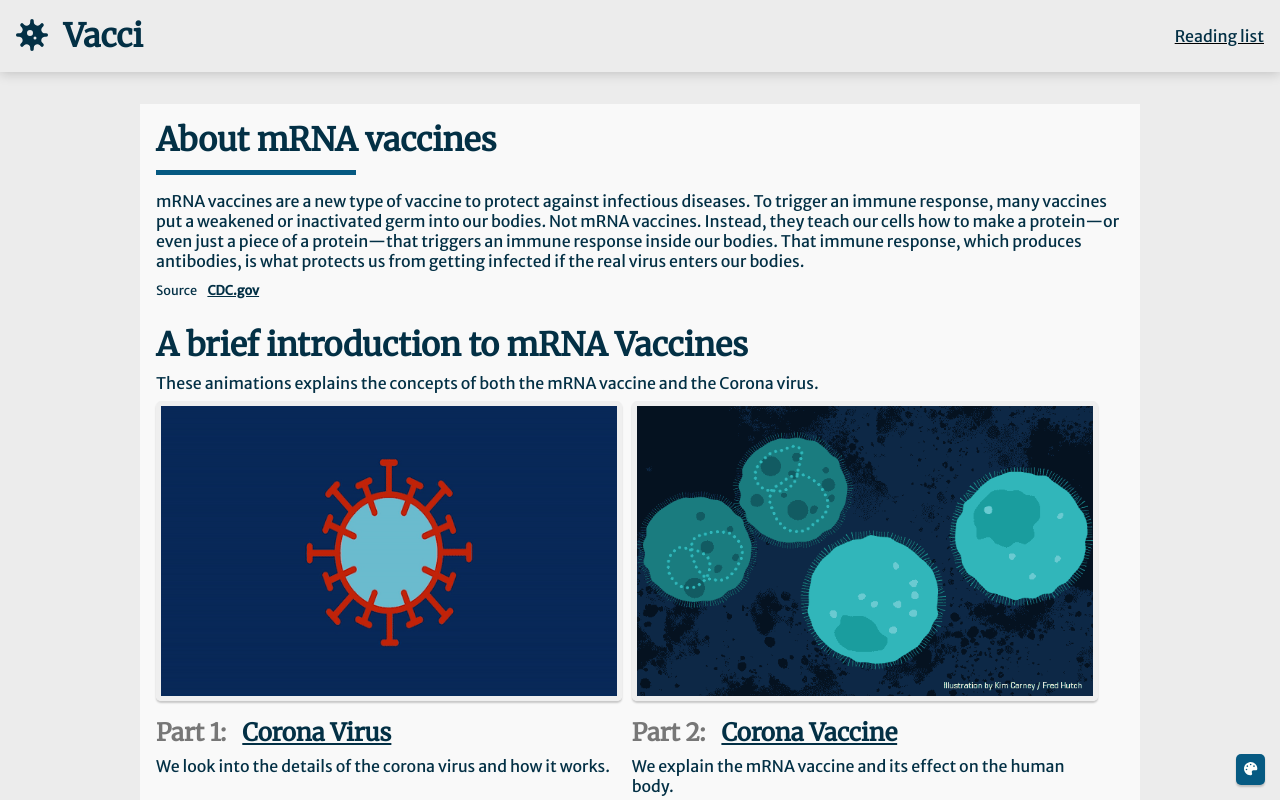
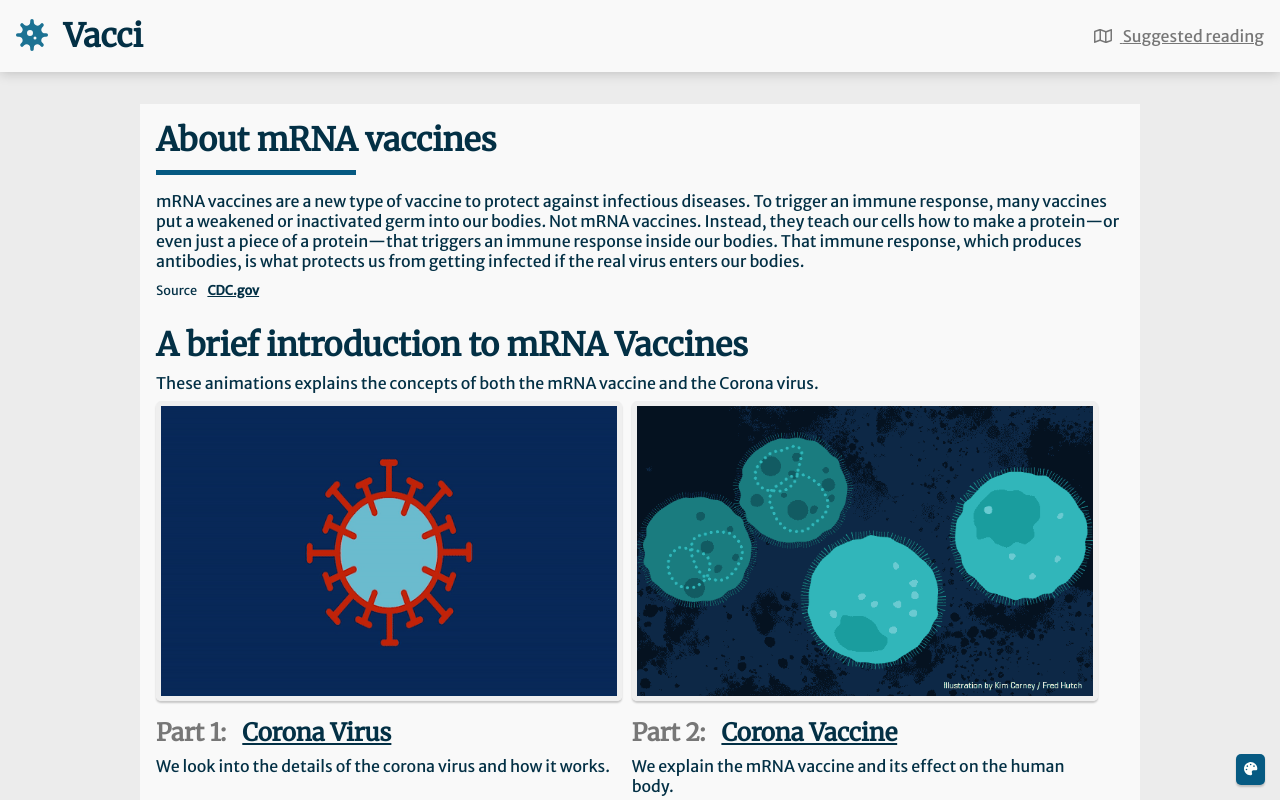
Before and after one commit to gullskatten/vacci, a React (Create React App) app: page / in a window 1280 px wide. Shown: the top 800 px of the page. Built offline with nearby package versions, Linux system fonts and the light colour scheme.

Commit message:
Updated nav-bar with suggested reading list.

```diff
--- a/src/App.tsx
+++ b/src/App.tsx
@@ -16,19 +16,6 @@ const App: React.FC = () => {
       <Route path="/" component={ColorPickerNavAction} />
       <Route path="/" exact component={Content} />
       <Route path="/" component={Disclaimer} />
-      <Route
-        path="/scepticism"
-        exact
-        render={function () {
-          return (
-            <Scepticism
-              title="Hvorfor er noen skeptiske?"
-              body="En lang, lang tekst."
-              words={100}
-            />
-          );
-        }}
-      />
     </Router>
   );
 };
--- a/src/components/Nav/Nav.tsx
+++ b/src/components/Nav/Nav.tsx
@@ -20,7 +20,7 @@ const Nav: React.FC = () => {
   return (
     <NavWrapper>
       <Flex align="center" fullWidth>
-        <Background background={"background"} fullWidth>
+        <Background background={"surface"} fullWidth>
           <Padding all="m">
             <Flex justify="space-between" align="center">
               <StyledLink href="/" fontStyle="normal" textDecoration="unset">
@@ -29,16 +29,27 @@ const Nav: React.FC = () => {
                     element="span"
                     gutterRight="s"
                     variant="title"
-                    color="onBackground"
+                    color="secondary"
                   >
                     <FontAwesomeIcon icon="virus" />
                   </Text>{" "}
                   Vacci
                 </Text>
               </StyledLink>
-              <StyledLink href="/">
-                <Text variant="body" element="span" color="onBackground">
-                  Reading list
+              <StyledLink href="/" color="onBackgroundContrast">
+                <Text
+                  variant="body"
+                  element="span"
+                  color="onBackgroundContrast"
+                >
+                  <Text
+                    element="span"
+                    gutterRight="s"
+                    color="onBackgroundContrast"
+                  >
+                    <FontAwesomeIcon icon={["far", "map"]} />
+                  </Text>{" "}
+                  Suggested reading
                 </Text>
               </StyledLink>
             </Flex>
--- a/src/styleguide/Text.tsx
+++ b/src/styleguide/Text.tsx
@@ -26,6 +26,10 @@ const TextStyles = styled.div<Props>`
       font-family: ${props.theme.fonts.title};
       font-size: 2rem;
       font-weight: bold;
+
+      @media all and (max-width: 900px) {
+        font-size: 1.7rem;
+      }
     `};
   ${(props) =>
     props.variant == "subtitle" &&
@@ -33,6 +37,10 @@ const TextStyles = styled.div<Props>`
       font-family: ${props.theme.fonts.title};
       font-size: 1.5rem;
       font-weight: bold;
+
+      @media all and (max-width: 900px) {
+        font-size: 1.3rem;
+      }
     `};
   ${(props) =>
     props.variant == "body" &&
@@ -40,6 +48,10 @@ const TextStyles = styled.div<Props>`
       font-family: ${props.theme.fonts.body};
       font-size: 1rem;
       font-weight: normal;
+
+      @media all and (max-width: 900px) {
+        font-size: 0.9rem;
+      }
     `};
 
   ${(props) =>
@@ -48,6 +60,10 @@ const TextStyles = styled.div<Props>`
       font-family: ${props.theme.fonts.body};
       font-size: 0.8rem;
       font-weight: normal;
+
+      @media all and (max-width: 900px) {
+        font-size: 0.7rem;
+      }
     `};
   ${(props) =>
     props.gutterBottom &&
--- a/src/utils/faLibLoader.tsx
+++ b/src/utils/faLibLoader.tsx
@@ -6,6 +6,8 @@ import {
   faTimes,
 } from "@fortawesome/free-solid-svg-icons";
 
+import { faMap } from "@fortawesome/free-regular-svg-icons";
+
 export default function loadIcons() {
-  library.add(faVirus, faCoffee, faPalette, faTimes);
+  library.add(faVirus, faCoffee, faPalette, faTimes, faMap);
 }
```
